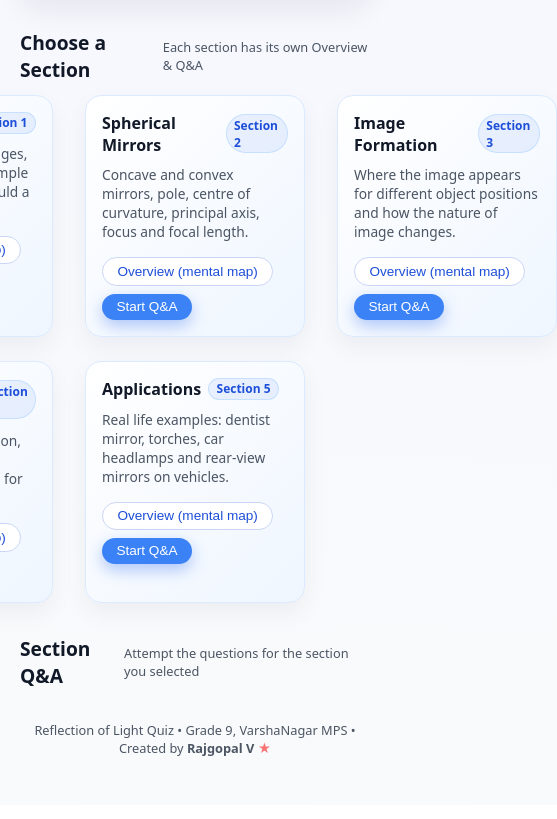
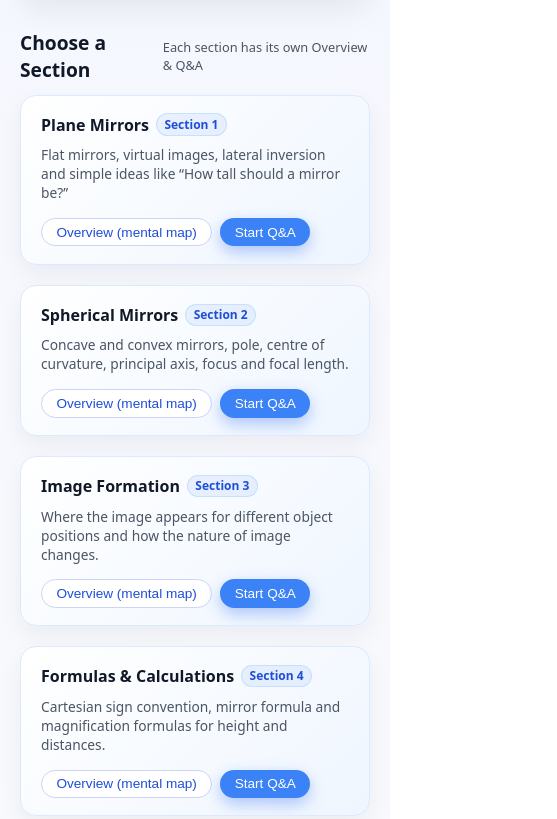
Before and after one commit to rajgopalvTFI/ReflectionOfLight, a plain HTML site: page index.html in a window 390 px wide. Shown: the part 1090-1909 px from the top of the page, 557 px wide, since content can reach past the window. Drawn offline with Linux system fonts and the light colour scheme.

Commit message:
Update index.html

```diff
--- a/index.html
+++ b/index.html
@@ -253,12 +253,12 @@
 
     /* Section cards */
 
-    .section-grid {
-      display: grid;
-  grid-template-columns: repeat(3, minmax(220px, 1fr)); /* max 3 per row */
-  gap: 1.5rem 2rem;    /* space between cards */
-  justify-content: center;
-    }
+.section-grid {
+  display: grid;
+  grid-template-columns: repeat(3, minmax(220px, 1fr)); /* 3 per row on desktop */
+  gap: 1.5rem 1.5rem;
+  width: 100%;
+}
 
     .section-card {
       border-radius: 1rem;
@@ -370,6 +370,33 @@
       color: var(--text-muted);
     }
 
+    /* Keep cards flexible */
+.section-card {
+  width: 100%;
+}
+    /* ------------------------------- */
+/* TABLETS → 2 cards per row */
+/* ------------------------------- */
+@media (max-width: 992px) {
+  .section-grid {
+    grid-template-columns: repeat(2, minmax(200px, 1fr));
+  }
+}
+
+/* ------------------------------- */
+/* MOBILES → Single column layout */
+/* ------------------------------- */
+@media (max-width: 600px) {
+  .section-grid {
+    grid-template-columns: 1fr;   /* ONE card per row */
+    gap: 1.25rem;
+  }
+
+  .section-card {
+    padding: 1.1rem 1.25rem;       /* Slight breathing room */
+    margin: 0;
+  }
+}
     /* Quiz area */
 
     #quiz-area {
```
